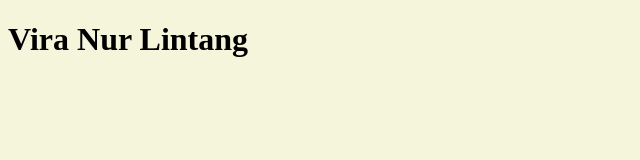
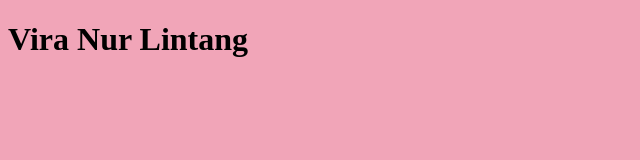
Before and after one commit to viralln/belajar-github, a plain HTML site: page index.html in a window 1280 px wide. Shown: the whole page, without its empty margins (0-640 px from the left). Drawn offline with Linux system fonts and the light colour scheme.

Commit message:
menambahkan file style.css dan mengedit index.html

```diff
--- a/style.css
+++ b/style.css
@@ -1,3 +1,3 @@
 body {
-    background-color: beige;
+    background-color: rgb(241, 165, 184);
 }
```
